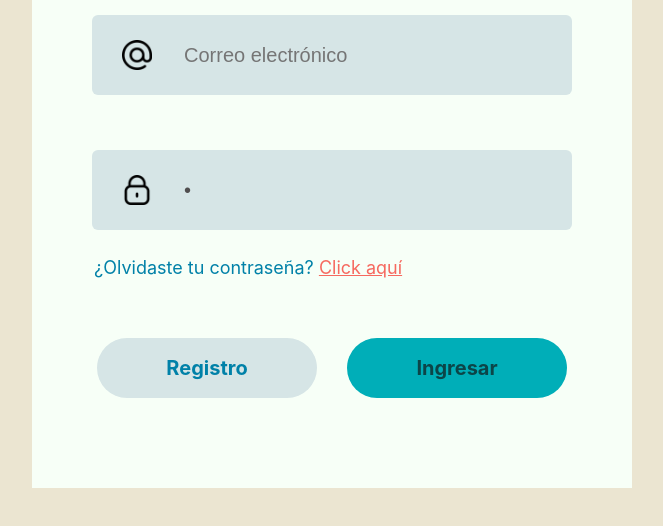
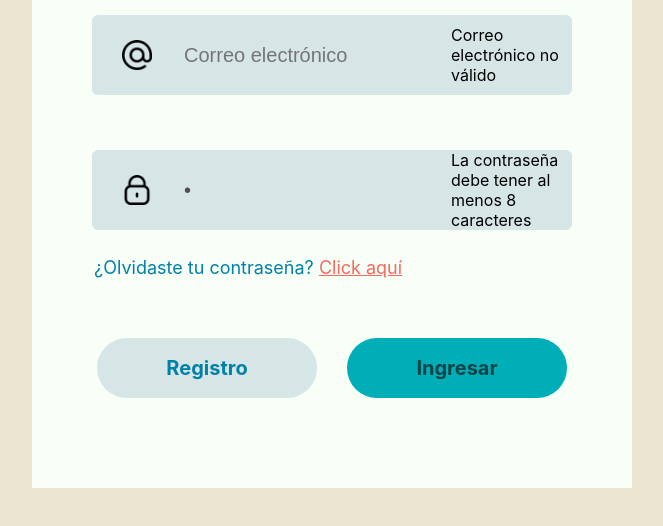
Before and after one commit to FridaToriz/vending_bot, a React (Create React App) app: page / in a window 1280 px wide. Both pictures are taken after a click on the element "Ingresar". Shown: the part 401-927 px from the top of the page, without its empty margins (308-971 px from the left). Built offline with nearby package versions, Linux system fonts and the light colour scheme.

Commit message:
agregué un <span> al mensaje de error para que se mostrara debajo y no a un lado

```diff
--- a/src/Components/Assets/LSForm/LSForm.jsx
+++ b/src/Components/Assets/LSForm/LSForm.jsx
@@ -28,7 +28,7 @@ const LSFormulario = () => {
 
         if (password.length <8) {
             passwordError = "La contraseña debe tener al menos 8 caracteres";
-            isValid = "false";
+            isValid = false;
 
         }
         return {isValid, emailError, passwordError};
@@ -104,7 +104,9 @@ const LSFormulario = () => {
                         })
                     }
                      />
-                    {emailError && <div className="error-message"> {emailError}</div>}
+                     {/* //el span es para que el mensaje se muestre abajo en vez de a un lado */}
+
+                    {emailError && <span className="error-message"> {emailError}</span>}
                 </div>
 
             </div>
@@ -130,7 +132,7 @@ const LSFormulario = () => {
                         })
                     }
                     />
-                    {passwordError && <div className="error-message">{passwordError}</div>}
+                    {passwordError && <span className="error-message">{passwordError}</span>}
                 </div>
             </div>
             {action==="Ingresar" &&(   //esto hace que sólo se muestre en la parte de Ingresar
```
